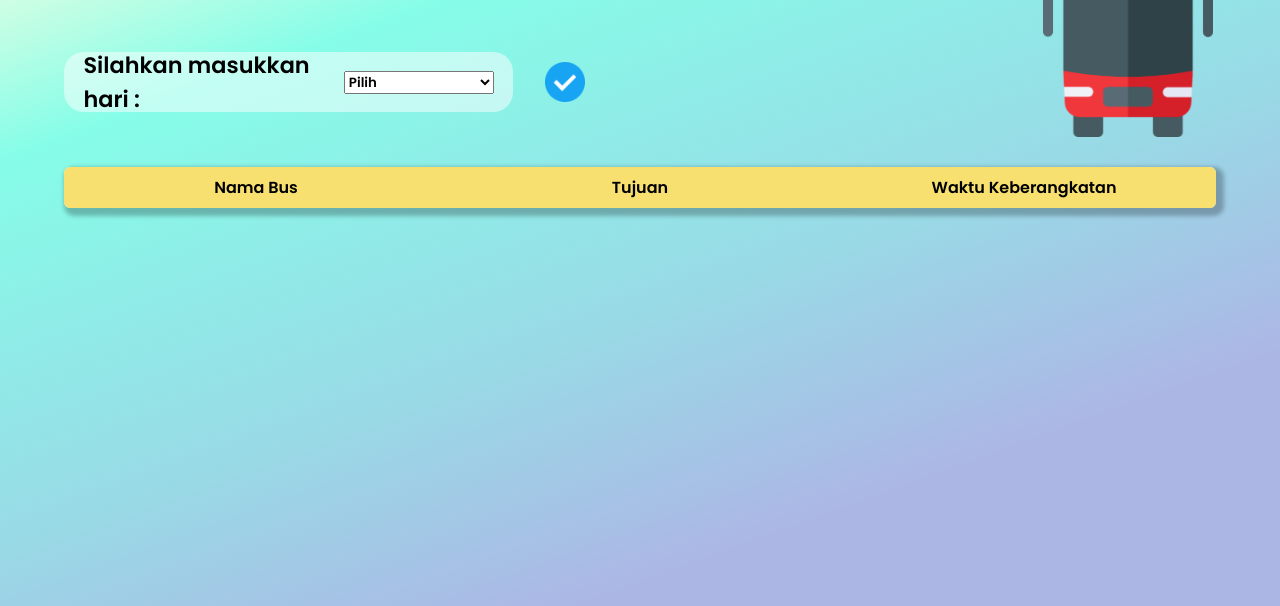
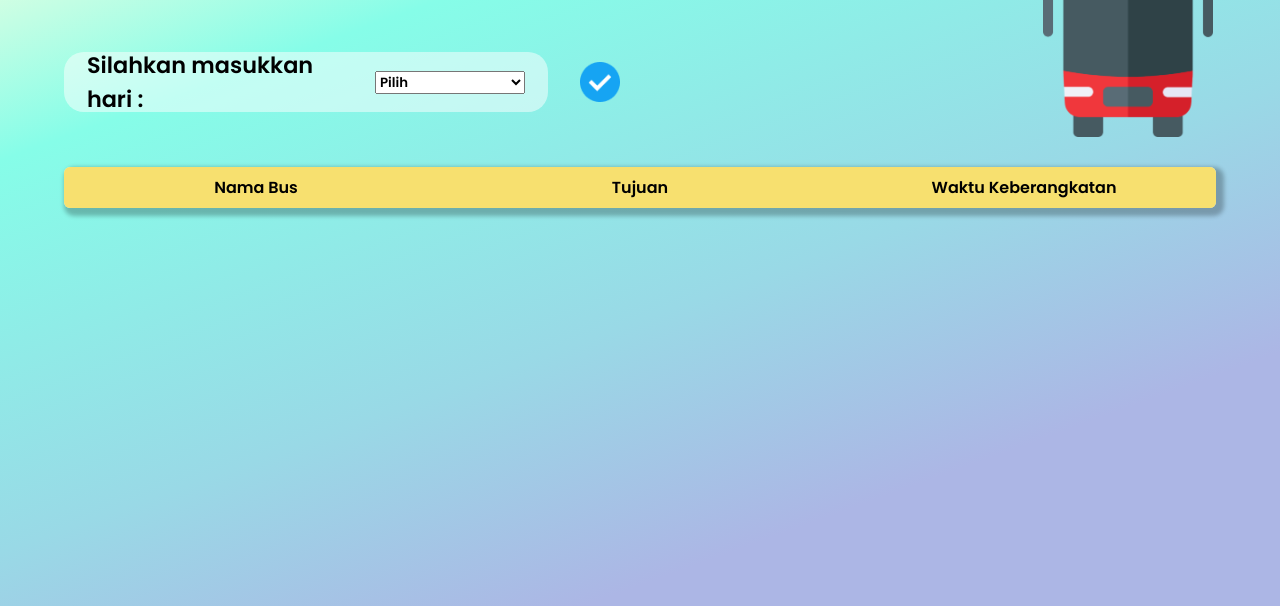
Before and after one commit to rayhannaufall10/-IF3152-2022-K02-05-ETIS, an Electron app: page FE/Page/Information/Transportation/transportation.html in a window 1280 px wide. Shown: the part 194-800 px from the top of the page. Drawn offline with Linux system fonts and the light colour scheme; no server answers.

Commit message:
update transportation
resize dropdown menu width

```diff
--- a/FE/Page/Information/Transportation/style.css
+++ b/FE/Page/Information/Transportation/style.css
@@ -93,7 +93,7 @@ body {
 }
 
 .select-content{
-  width: 65%;
+  width: 70%;
   height: 60px;
   border-radius: 20px;
   background-color: rgba(255, 255, 255, 0.5);
```
